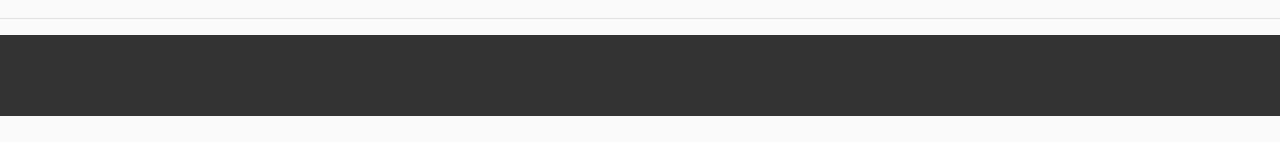
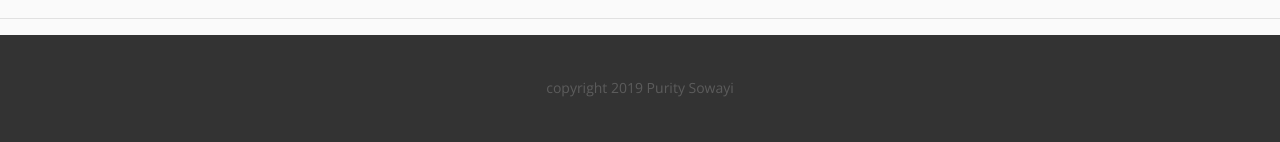
Before and after one commit to apwao/Portfolio, a plain HTML site: page index.html in a window 1280 px wide. Shown: the part 4423-4565 px from the top of the page. Before the commit the page ends 4539 px from the top, so only its background shows below. Drawn offline with nearby package versions, Linux system fonts and the light colour scheme.

Commit message:
Add footer copyright information

```diff
--- a/index.html
+++ b/index.html
@@ -447,6 +447,7 @@
             <div class="row">
                 <div class="col-12">
                     <div class="footer-text">
+                        <p>copyright 2019 Purity Sowayi</p>
 
                     </div>
                 </div>
```
